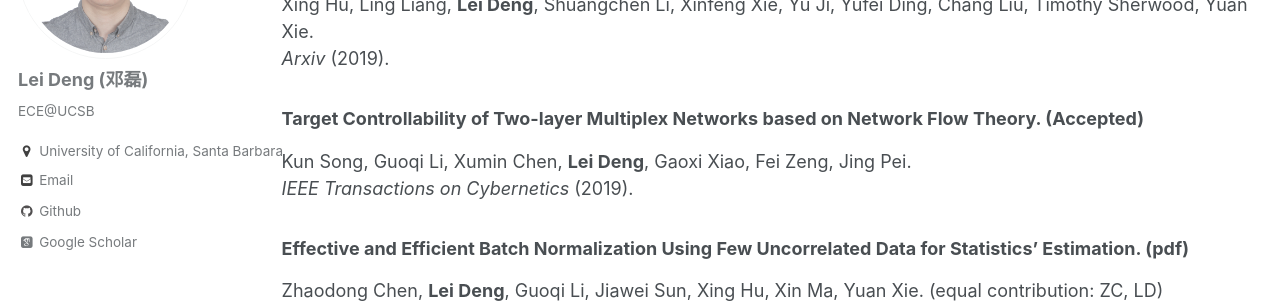
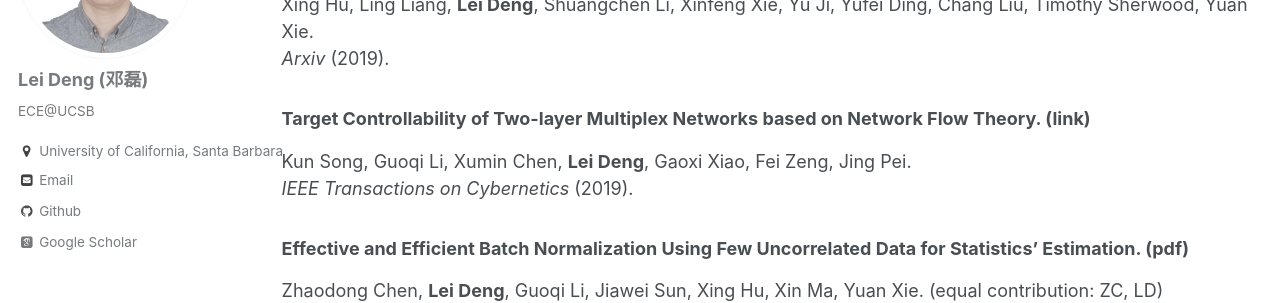
Before and after one commit to dllfei/dllfei.github.io, a Jekyll site: the page built from _pages/publications.md, in a window 1280 px wide and 900 px high, scrolled down 347 px. Shown: the part 152-455 px from the top of the window. Built offline with Jekyll 4.4.1, drawn with Linux system fonts in a browser that asks for light colours; some web fonts are replaced.

Commit message:
Update publications.md

```diff
--- a/_pages/publications.md
+++ b/_pages/publications.md
@@ -16,7 +16,7 @@ Leitao Gao, Guangshe Zhao, Guoqi Li, Yuming Liu, Jiangshuai Huang, **Lei Deng**.
 Xing Hu, Ling Liang, **Lei Deng**, Shuangchen Li, Xinfeng Xie, Yu Ji, Yufei Ding, Chang Liu, Timothy Sherwood, Yuan Xie. <br />
 *Arxiv* (2019).
 
-### Target Controllability of Two-layer Multiplex Networks based on Network Flow Theory. (Accepted) <br />
+### Target Controllability of Two-layer Multiplex Networks based on Network Flow Theory. ([link](https://ieeexplore.ieee.org/abstract/document/8685693)) <br />
 Kun Song, Guoqi Li, Xumin Chen, **Lei Deng**, Gaoxi Xiao, Fei Zeng, Jing Pei. <br />
 *IEEE Transactions on Cybernetics* (2019).
 
```
